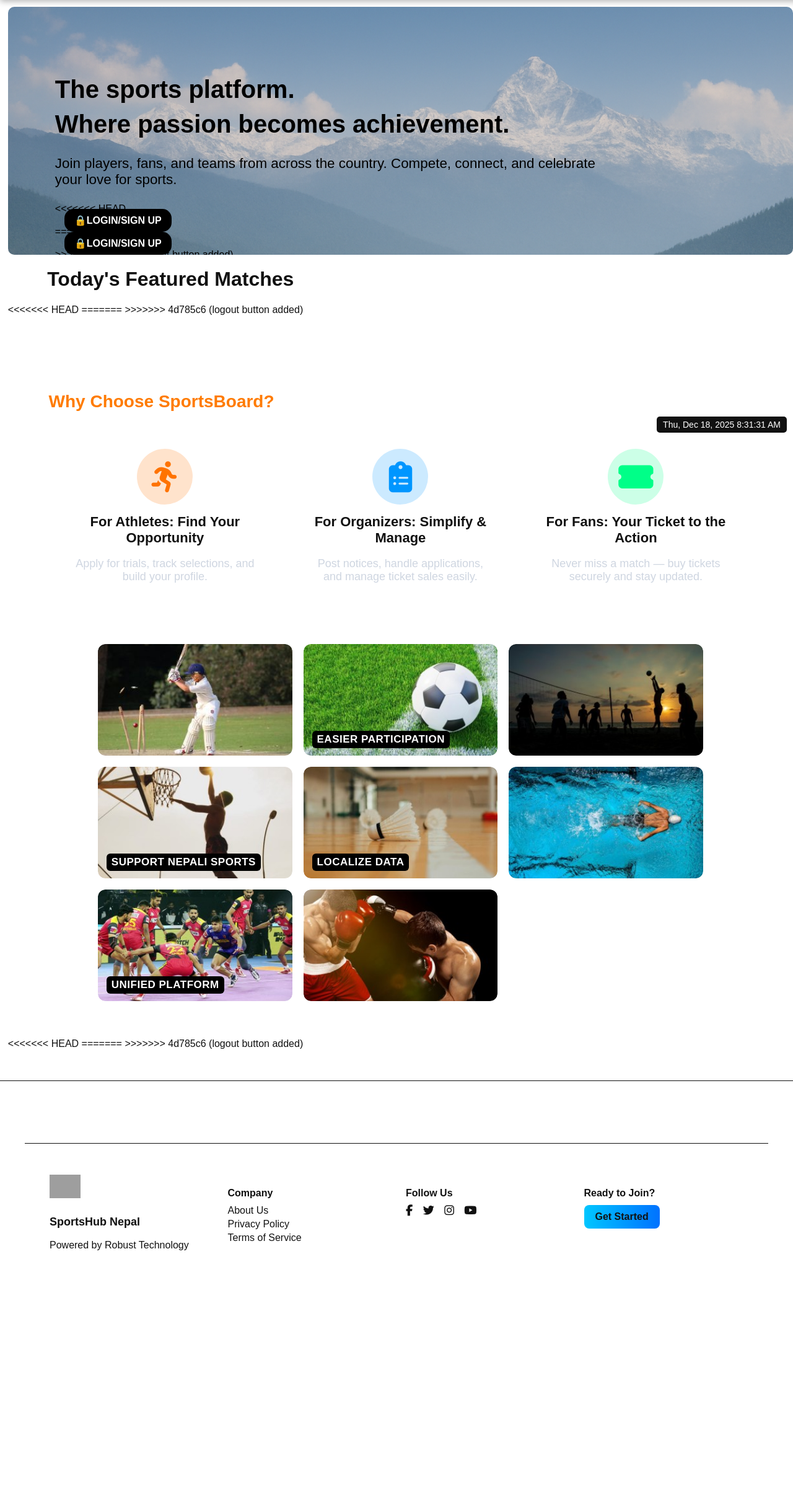
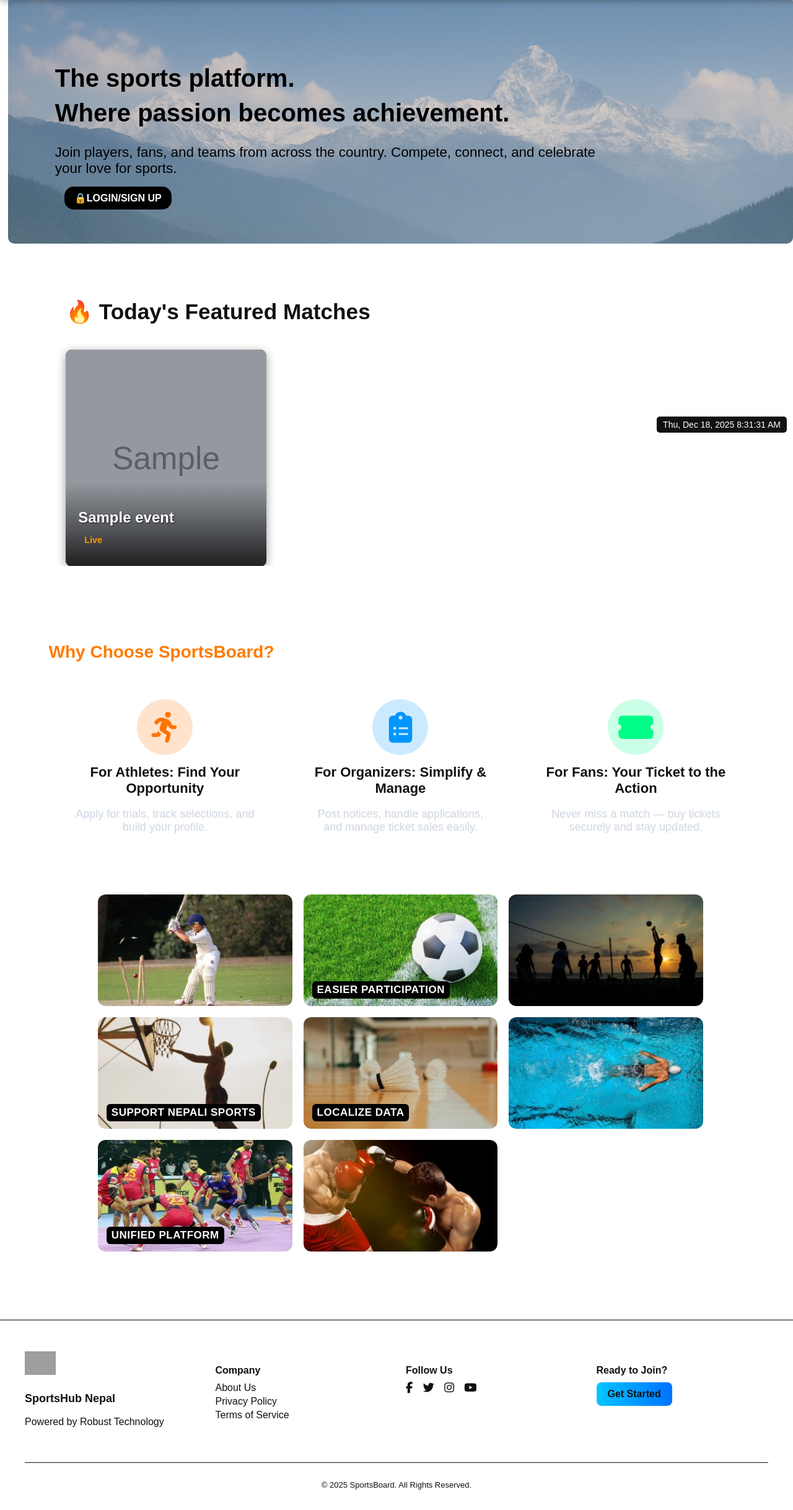
Before and after one commit to AnujaLamichhane/SportsBoard, a Django app: page / in a window 1280 px wide. Shown: the part 102-2538 px from the top of the page at 62% size. Before the commit the page ends 2119 px from the top, so only its background shows below. Run offline with Django 5.2, Linux system fonts and the light colour scheme; tables that the repository leaves empty hold one stand-in row (values such as "Sample post"); grey boxes marked "Sample" are stand-in pictures; grey boxes are pictures that could not be loaded.

Commit message:
featured match

```diff
--- a/SportsBoard/urls.py
+++ b/SportsBoard/urls.py
@@ -18,6 +18,7 @@ urlpatterns = [
     path('organizer/', include('organizer.urls', namespace='organizer')),
     path('news/', include('news.urls')),
     path('logout/', auth_views.LogoutView.as_view(next_page='/'), name='logout'),
+
 ]
 
 if settings.DEBUG:
--- a/accounts/adapters.py
+++ b/accounts/adapters.py
@@ -1,6 +1,5 @@
 # from allauth.socialaccount.adapter import DefaultSocialAccountAdapter
 # from django.shortcuts import redirect
-<<<<<<< HEAD
 #
 #
 # class CustomSocialAccountAdapter(DefaultSocialAccountAdapter):
@@ -55,7 +54,7 @@ class CustomSocialAccountAdapter(DefaultSocialAccountAdapter):
                 group_name = 'Organizer'
             else:  # Defaults to 'user' or 'athlete'
 
-         role = request.session.pop('login_role', None)
+             role = request.session.pop('login_role', None)
 
         # Only process if this is a new signup
         if role and not sociallogin.is_existing:
--- a/accounts/views.py
+++ b/accounts/views.py
@@ -15,8 +15,7 @@ def register_view(request):
             user.role = form.cleaned_data.get('role')
             user.save()
             messages.success(request, "Account created successfully! Please login.")
-            return redirect('login')
-    else:
+            return redirect('accounts:login')
         form = CustomUserCreationForm()
     return render(request, 'accounts/signup.html', {'form': form})
 
--- a/homepage/templates/homepage/base.html
+++ b/homepage/templates/homepage/base.html
@@ -7,6 +7,9 @@
     <title>{% block title %}SportsBoard{% endblock %}</title>
     <link rel="stylesheet" href="{% static 'css/main.css' %}">
     <link rel="stylesheet" href="https://cdnjs.cloudflare.com/ajax/libs/font-awesome/6.5.0/css/all.min.css">
+    <link rel="stylesheet" href="{% static 'css/featured.css' %}">
+    <!-- <link rel="stylesheet" href="{% static 'organizer/css/dashboard.css' %}"> -->
+    <!-- <link href="https://cdn.jsdelivr.net/npm/bootstrap@5.3.3/dist/css/bootstrap.min.css" rel="stylesheet"> -->
 
     {% block extra_head %}{% endblock %}
 </head>
@@ -64,8 +67,6 @@
     </main>
 
 
-        <footer class="main-footer">
-
     <!-- footer -->
     <footer class="main-footer">
 
@@ -98,18 +99,11 @@
             <a href="{% url 'accounts:signup' %}" class="footer-btn">Get Started</a>
             </div>
         </div>
-
         <div class="footer-bottom">
             <p>© 2025 SportsBoard. All Rights Reserved.</p>
         </div>
+
     </footer>
-
-<script>
-    window.isUserLoggedIn = "{{ request.user.is_authenticated|yesno:'true,false' }}" === "true";
-    window.loginUrl = "{% url 'accounts:login' %}";
-
-    </script>
-
 
 
     <script>
--- a/homepage/templates/homepage/home.html
+++ b/homepage/templates/homepage/home.html
@@ -1,8 +1,4 @@
 
-<<<<<<< HEAD
-=======
-
->>>>>>> 4d785c6 (logout button added)
 {% extends 'homepage/base.html' %}
 {% load static %}
         {% block title %}Home - SportsBoard{% endblock %}
@@ -13,7 +9,7 @@
             <div class="hero-content">
                 <h2>The <span class="highlight">sports</span> platform.<br>Where <span class="highlight2">passion</span> becomes <span class="highlight3">achievement</span>.</h2>
                 <p>Join players, fans, and teams from across the country. Compete, connect, and celebrate your love for sports.</p>
-<<<<<<< HEAD
+
                 <!-- <button class="join-btn">Join This</button> -->
 
                 <div class="auth-links">
@@ -21,61 +17,36 @@
 
                 </div>
 
-
-=======
-                <div class="auth-links">
-                    <a href="{% url 'accounts:login' %}" class="login">🔒LOGIN/SIGN UP</a>
-                </div>
->>>>>>> 4d785c6 (logout button added)
             </div>
         </div>
 
-        <div class="featured-section">
-            <h1>Today's Featured Matches</h1>
-        </div>
-<<<<<<< HEAD
 
+    <section class="featured-section">
+     <h2 class="featured-title">🔥 Today's Featured Matches</h2>
 
+        <div class="featured-grid">
+            {% for event in featured_events %}
+            <a href="{% url 'organizer:event_detail' event.id %}" class="featured-card">
 
+                <div class="featured-img">
+                    {% if event.photo %}
+                        <img src="{{ event.photo.url }}" alt="{{ event.name }}">
+                    {% endif %}
+                </div>
 
+                <div class="featured-content">
+                    <h3>{{ event.name }}</h3>
+                    <p class="event-status">{{ event.get_status_display }}</p>
+                    <!-- <button class="book-btn">Book Now</button> -->
+                </div>
 
-=======
->>>>>>> 4d785c6 (logout button added)
-    <!-- <section class="featured-section">
-        <h2>Today's Featured Matches</h2>
-        <div class="featured-container">
-            {% for match in featured_matches %}
-            <div class="match-card" >
-                onclick="window.location.href='{% url 'match_detail' match.id %}'"
-            <img src="{{ match.image.url }}" alt="{{ match.title }}">
-            <div class="match-info">
-                <h3>{{ match.title }}</h3>
-                <p>{{ match.date|date:"M d, Y" }} | {{ match.time }}</p>
-                <span class="match-type">{{ match.match_type }}</span>
-                {% if match.is_free %}
-                <span class="tag free">Free</span>
-                {% elif match.tickets_available %}
-                <span class="tag tickets">Tickets Available</span>
-                {% else %}
-                <span class="tag soldout">Sold Out</span>
-                {% endif %}
-            </div>
-            </div>
+            </a>
             {% empty %}
-            <p>No featured matches available today.</p>
+            <p style="color:white;">No featured matches yet.</p>
             {% endfor %}
         </div>
-    </section> -->
+    </section>
 
-
-    <!-- <div class="modal" id="matchModal">
-        <div class="modal-content">
-            <h2 id="modalTitle"></h2>
-            <p id="modalDesc"></p>
-            <button class="close-btn" id="closeModal">Close</button>
-            <button class="book-btn">Book Now</button>
-        </div>
-    </div> -->
     <section class="value-section">
         <h2 class="value-title">Why Choose SportsBoard?</h2>
         <div class="value-cards">
@@ -134,31 +105,9 @@
 
         </div>
     </section>
-    <!-- <section class="value-section">
-        <h2>Value Proposition</h2>
-        <div class="value-buttons">
-            <img src="{% static 'images/ath2rr.png' %}" alt="Sports" />
-            <div class="value-btn">
-                <h3>🏃‍♂️ For Athletes</h3>
-                <p>Find trials, build your profile, and get scouted!</p>
-            </div>
-            <div class="value-btn">
-                <h3>🎯 For Organizers</h3>
-                <p>Manage tournaments, handle applications easily.</p>
-            </div>
-            <div class="value-btn">
-                <h3>🎟️ For Fans</h3>
-                <p>Buy tickets securely and never miss a match.</p>
-            </div>
-        </div>
-    </section> -->
     <!-- <div class="content">
         <h1>Welcome to SportsBoard!</h1>
         <p>Your one-stop destination for all sports updates, selections, and tickets.</p>
     </div> -->
     <!-- time- free ho ki nai in book now / ticket available or not -->
-<<<<<<< HEAD
-=======
-
->>>>>>> 4d785c6 (logout button added)
 {% endblock %}
--- a/homepage/urls.py
+++ b/homepage/urls.py
@@ -13,4 +13,6 @@ urlpatterns = [
     path('basketball/', views.basketball, name='basketball'),
     path('badminton/', views.badminton, name='badminton'),
     path('logout/', views.logout_user, name='logout'),
+    # path('event/<int:id>/', views.event_detail, name='event_detail'),
+
    ]
--- a/homepage/views.py
+++ b/homepage/views.py
@@ -3,9 +3,18 @@ from django.http import HttpResponse
 from django.contrib.auth.decorators import login_required
 from django.contrib import messages
 from django.contrib.auth import logout
+from organizer.models import Event
+from django.shortcuts import render, get_object_or_404
+
 # Create your views here.
 def home(request):
-    return render(request, 'homepage/home.html')
+    featured_events = Event.objects.filter(
+        status__in=['LIVE', 'UPCOMING']
+    ).order_by('-created_at')
+
+    return render(request, 'homepage/home.html',{
+        'featured_events': featured_events
+    })
     # return HttpResponse("Homepage is working!")
 
 
@@ -46,3 +55,6 @@ def badminton(request):
 def logout_user(request):
     logout(request)     # <-- THIS clears login
     return redirect("/")
+# def event_detail(request, id):
+#     event = get_object_or_404(Event, id=id)
+#     return render(request, 'homepage/event_detail.html', {'event': event})
--- a/organizer/models.py
+++ b/organizer/models.py
@@ -49,6 +49,8 @@ class Event(models.Model):
     game_type = models.CharField(max_length=20, choices=GAME_TYPE_CHOICES, default='FOOTBALL')
     game_type_other = models.CharField(max_length=100, blank=True, null=True, verbose_name="Specify Other Game")
     photo = models.ImageField(upload_to='event_photos/', blank=True, null=True)
+    created_at = models.DateTimeField(auto_now_add=True)
+
 
     def __str__(self):
         return self.name
--- a/organizer/urls.py
+++ b/organizer/urls.py
@@ -11,5 +11,6 @@ urlpatterns = [
     path('selection/create/', views.selection_form_create, name='selection_form_create'),
     path('events/<int:event_id>/edit/', views.event_edit, name='event_edit'),  # NEW
     path('events/<int:event_id>/delete/', views.event_delete, name='event_delete'),
-
+    path('events/<int:event_id>/', views.event_detail, name='event_detail'),
+    path('book/<int:event_id>/', views.start_booking_process, name='start_booking'),
 ]
--- /dev/null
+++ b/static/css/featured.css
@@ -0,0 +1,150 @@
+
+:root {
+    --bg-color: #ffffff;
+    --text-color: #111111;
+    --nav-bg: #ffffff;
+    --nav-text:#111111;
+    --footer-bg: #ffffff;
+    --footer-text: #111111;
+  }
+
+/* Light mode overrides */
+body.dark-mode {
+    --bg-color: #111111;
+    --text-color: #ffffff;
+    --nav-bg: #111111;
+    --nav-text: #ffffff;
+    --footer-bg: #111111;
+    --footer-text: #ffffff;
+  }
+
+/* --- 1. Featured Section Container --- */
+.featured-section {
+    padding: 60px 20px;
+    background-color: var(--bg-color); /* Deep dark background */
+    color:var(--text-color);
+    width: 95%;
+    height: 50%;
+    max-width: 1100px;
+    overflow: hidden;
+    position: relative;
+    margin-left: 5%;
+}
+
+.featured-title {
+    font-size: 2.2em;
+    font-weight: 700;
+    margin-bottom: 40px;
+    color: var(--text-color);
+    padding-left: 10px; /* Aligns with the grid padding */
+}
+
+.featured-title .flame-icon {
+    color: #ff9800; /* Bright Orange accent */
+    margin-right: 10px;
+}
+
+/* --- 2. Grid Layout --- */
+.featured-grid {
+    /* Responsive grid: 3 columns on desktop, adapts down to 1 */
+    display: grid;
+    grid-template-columns: repeat(auto-fit, minmax(300px, 1fr));
+    gap: 30px;
+    padding: 0 10px;
+}
+
+/* --- 3. Individual Featured Card (The <a> tag) --- */
+.featured-card {
+    display: flex;
+    flex-direction: column;
+    height: 350px; /* Fixed height for consistent grid appearance */
+    border-radius: 10px;
+    overflow: hidden; /* Ensures image and content stay within rounded corners */
+    text-decoration: none; /* Remove underline from the anchor tag */
+    background-color: #333333; /* Fallback/background for the card body */
+    box-shadow: 0 4px 15px rgba(0, 0, 0, 0.4);
+    position: relative;
+    transition: transform 0.3s, box-shadow 0.3s;
+    width: 30%;
+}
+
+.featured-card:hover {
+    transform: translateY(-8px); /* Lift card on hover */
+    box-shadow: 0 15px 30px rgba(0, 0, 0, 0.7);
+}
+
+/* --- 4. Image Container and Styling --- */
+.featured-img {
+    position: absolute; /* Allows image to be the full background */
+    top: 0;
+    left: 0;
+    width: 100%;
+    height: 100%;
+}
+
+.featured-img img {
+    width: 100%;
+    height: 100%;
+    object-fit: cover; /* Ensures image covers the entire card area */
+    display: block;
+    filter: brightness(0.7); /* Darken the image for better text contrast */
+    transition: filter 0.3s;
+}
+
+.featured-card:hover .featured-img img {
+    filter: brightness(0.5); /* Darken slightly more on hover */
+}
+
+/* --- 5. Featured Content (Text Overlay) --- */
+.featured-content {
+    position: relative; /* CRITICAL: Lifts content above the image/overlay */
+    z-index: 10;
+
+    /* Layout: Push content to the bottom of the card */
+    margin-top: auto;
+    padding: 20px;
+    width: 100%;
+
+    /* Gradient overlay for text readability over the image */
+    background: linear-gradient(to top, rgba(0, 0, 0, 0.8), rgba(0, 0, 0, 0));
+    color: #ffffff;
+}
+
+.featured-content h3 {
+    font-size: 1.5em;
+    font-weight: 700;
+    margin-bottom: 5px;
+    text-shadow: 1px 1px 2px rgba(0, 0, 0, 0.7);
+}
+
+.event-status {
+    font-size: 0.9em;
+    color: #ff9800; /* Orange accent for status */
+    font-weight: 600;
+    margin-bottom: 15px;
+}
+
+/* --- 6. Book Button (Call to Action) --- */
+.book-btn {
+    display: block;
+    width: 80%;
+    padding: 10px;
+    background-color: #007bff; /* Primary Blue CTA */
+    color: white;
+    border: none;
+    border-radius: 5px;
+    font-weight: 600;
+    text-align: center;
+    cursor: pointer;
+    text-transform: uppercase;
+    transition: background-color 0.2s;
+}
+
+.book-btn:hover {
+    background-color: #0056b3;
+}
+
+/* Ensure the empty message is visible */
+.featured-section p {
+    padding-left: 10px;
+}
--- a/static/css/main.css
+++ b/static/css/main.css
@@ -58,9 +58,9 @@ body.dark-mode {
   main {
     padding-top: 95px ;
     padding-left: 1% ;
-    /*padding-right: 5%;*/
+    /* padding-right: 5%; */
     box-sizing: border-box;
-}
+ }
     .logo {
       display: flex;
       align-items: center;
@@ -374,6 +374,7 @@ body.dark-mode {
   background-color: var(--bg-color);
   color: var(--text-color);
   position: relative;
+
 }
 .hero img{
 width: 100%;
@@ -698,9 +699,9 @@ display: block;
   .footer-bottom {
     text-align: center;
     font-size: 13px;
-    color: var(--footer-bg);
+    color: var(--footer-text);
     margin-top: 40px;
-    border-top: 1px solid var(--footer-bg);
+    border-top: 1px solid var(--footer-text);
     padding-top: 15px;
   }
 
```
Also changed, not shown: homepage/templates/homepage/match_detail.html (deleted, +0 -35 lines), news/templates/news/index.html (+2 -9 lines), organizer/templates/organizer/event_detail.html (+6 -5 lines), organizer/views.py (+79 -6 lines), homepage/migrations/0002_delete_match.py (added), organizer/migrations/0007_remove_selectionform_event_and_more.py (added).
